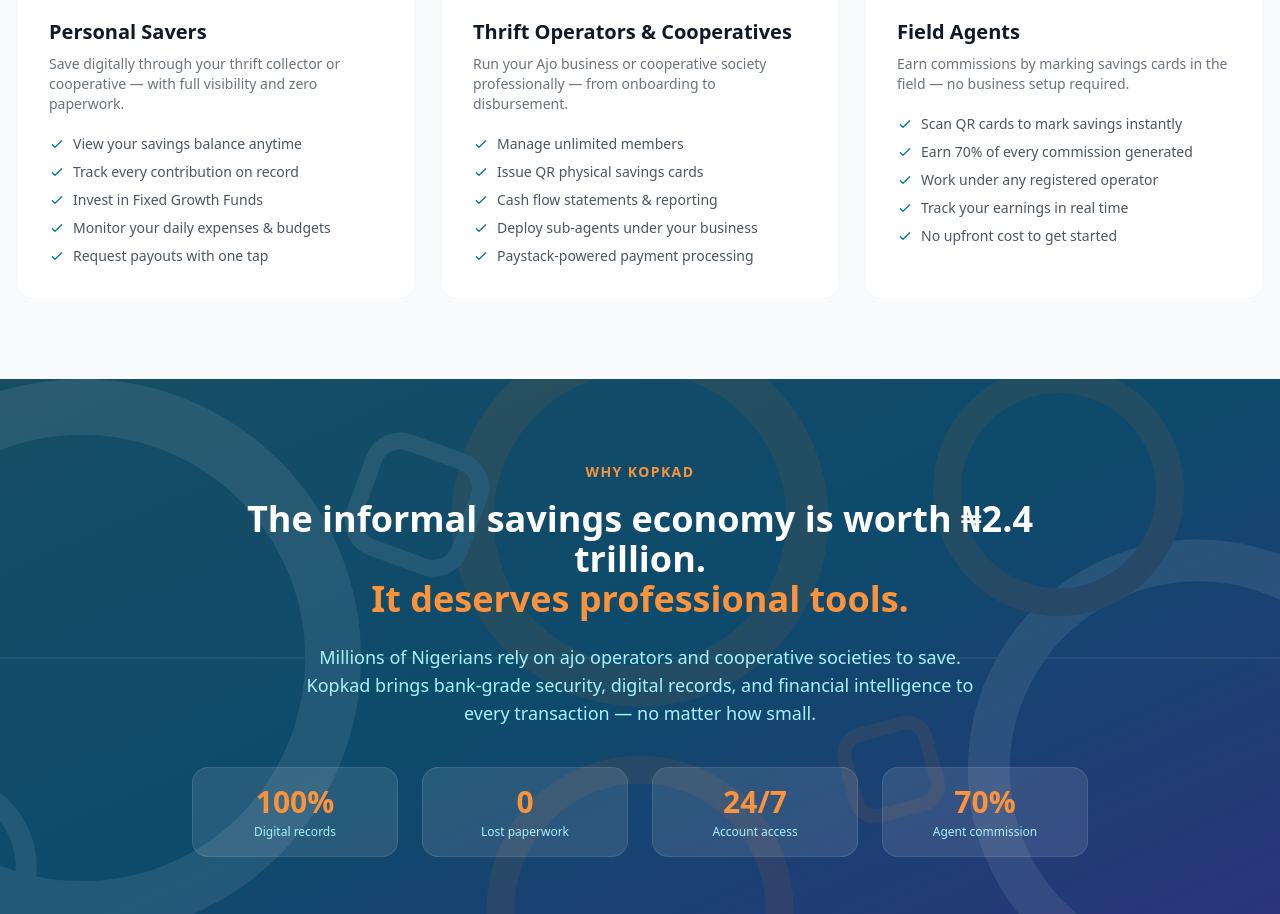
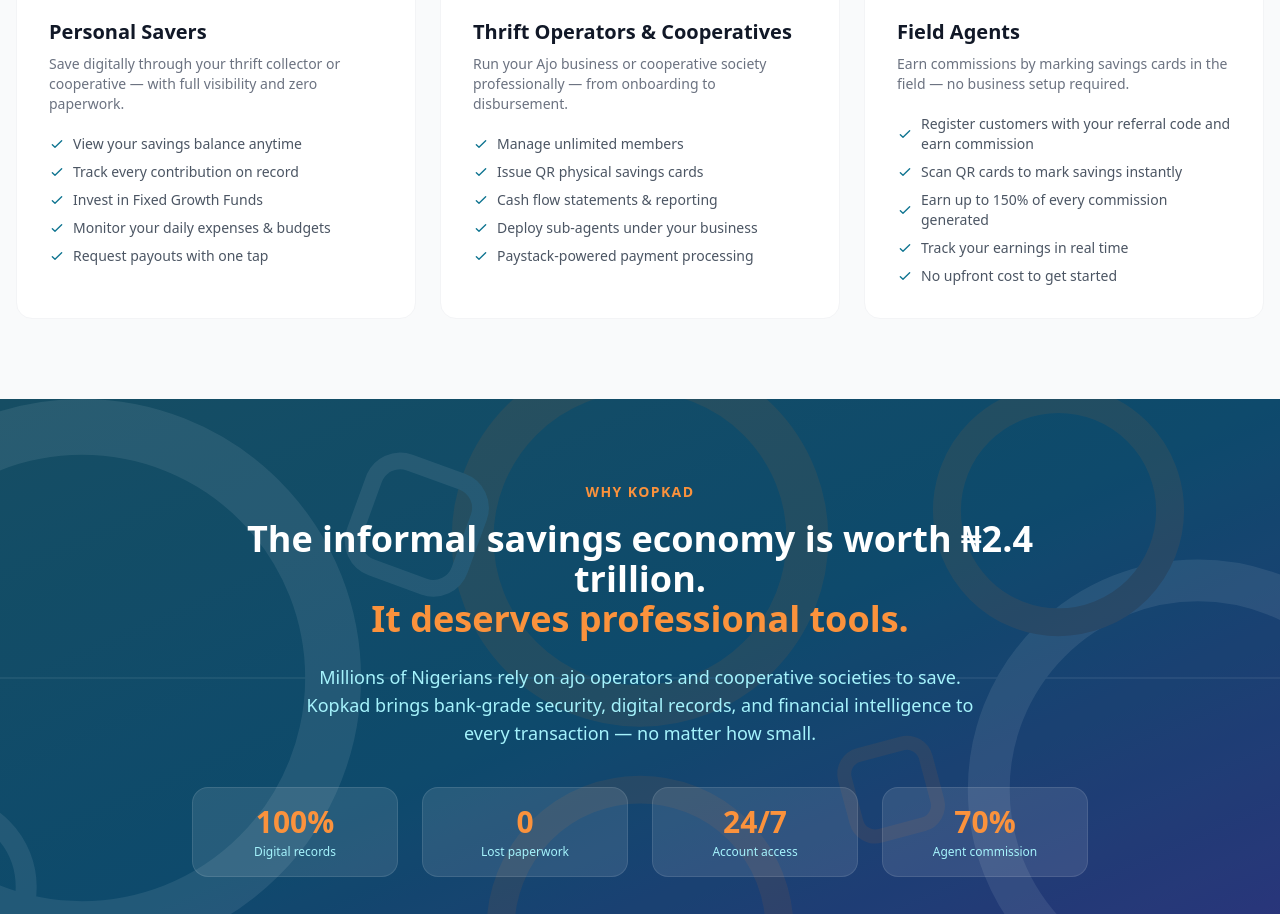
Before and after one commit to Ofektom/kopkad-landing, a React (Vite) app: page / in a window 1280 px wide. Shown: the part 5370-6284 px from the top of the page. Built offline with nearby package versions, Linux system fonts and the light colour scheme; no server answers; the HTML template or start-up script is replaced by a standard one.

Commit message:
update content

```diff
--- a/src/landing/Landing.jsx
+++ b/src/landing/Landing.jsx
@@ -676,9 +676,9 @@
       title: 'Field Agents',
       desc: 'Earn commissions by marking savings cards in the field — no business setup required.',
       points: [
+        'Register customers with your referral code and earn commission',
         'Scan QR cards to mark savings instantly',
-        'Earn 70% of every commission generated',
-        'Work under any registered operator',
+        'Earn up to 150% of every commission generated',
         'Track your earnings in real time',
         'No upfront cost to get started',
       ],
```
